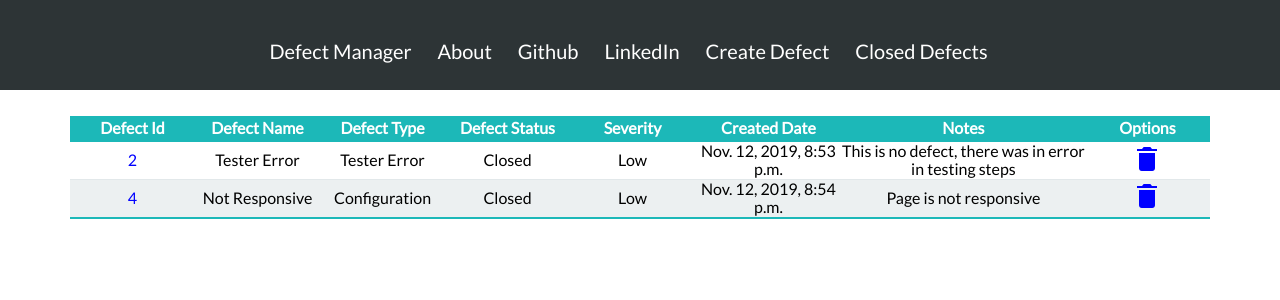
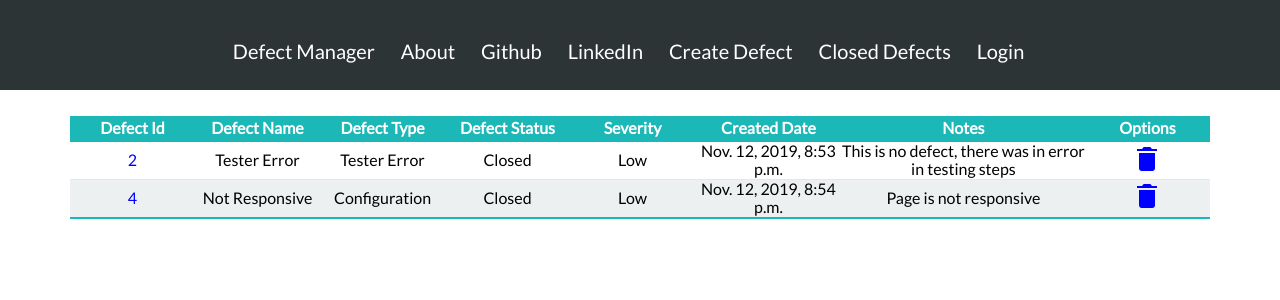
Before and after one commit to JasonK1561/defect-manager, a Django app: page /closed/ in a window 1280 px wide. Shown: the top 300 px of the page. Run offline with Django 3.2, Linux system fonts and the light colour scheme; data comes from the database, SQL or seed files in the repository; both versions use the stored data as it was after the commit.

Commit message:
Added more login/logout functionality

```diff
--- a/defect_manager/defect_manager_app/models.py
+++ b/defect_manager/defect_manager_app/models.py
@@ -3,6 +3,7 @@ from django.utils import timezone
 from django.urls import reverse
 
 # Create your models here.
+
 class Defect(models.Model):
     ########## DEFECT STATUS ATTRIBUTES ###########
     DEFECT_STATUS_NEW = 'New'
--- a/defect_manager/defect_manager_app/templates/defect_manager_app/base.html
+++ b/defect_manager/defect_manager_app/templates/defect_manager_app/base.html
@@ -20,6 +20,11 @@
         <li><a href="https://www.google.com/" target="_blank">LinkedIn</a></li>
         <li><a href="{% url 'defect_manager_app:create_defect' %}">Create Defect</a></li>
         <li><a href="{% url 'defect_manager_app:closed_defect_list' %}">Closed Defects</a></li>
+        <li>{% if user.is_authenticated %}
+          <a href="{% url 'logout' %}">Logout</a></p>
+        {% else %}
+          <a href="{% url 'login' %}">Login</a>
+        {% endif %}</li>
       </ul>
   </div>
     {% block content %}
--- a/defect_manager/defect_manager_app/views.py
+++ b/defect_manager/defect_manager_app/views.py
@@ -4,9 +4,11 @@ from django.views.generic import (TemplateView,ListView,DetailView,UpdateView,
 from defect_manager_app.models import Defect,Comment
 from defect_manager_app.forms import DefectForm, CommentForm
 from django.urls import reverse_lazy
+from django.contrib.auth.mixins import LoginRequiredMixin
 # Create your views here.
 
-class DefectListView(ListView):
+class DefectListView(LoginRequiredMixin, ListView):
+    login_url = 'accounts/login/'
     model = Defect
 
 class DefectDetailView(DetailView):
```
Also changed, not shown: defect_manager/db.sqlite3.
